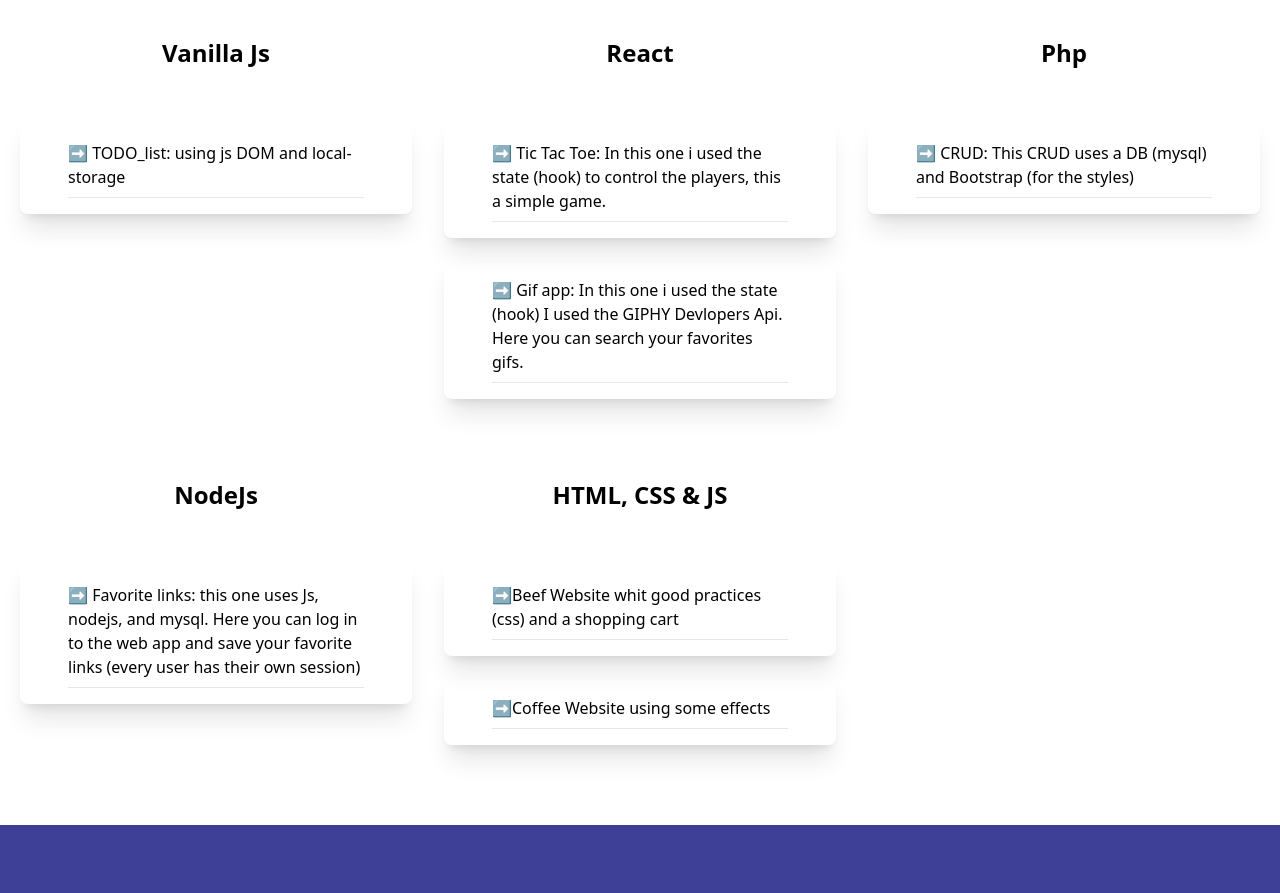
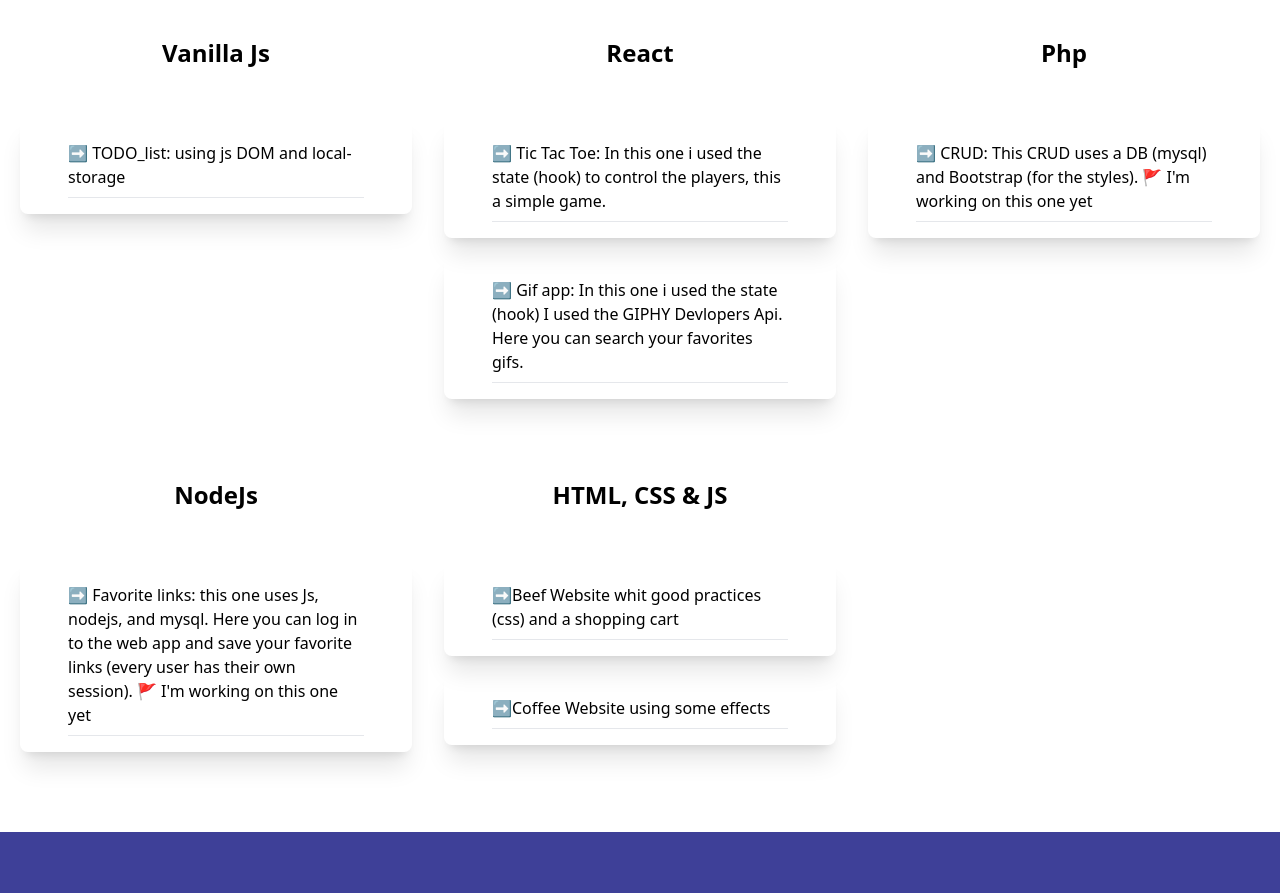
Before and after one commit to joshArfDev/portfolio-react, a React (Create React App) app: page / in a window 1280 px wide. Shown: the part 2480-3373 px from the top of the page. Built offline with nearby package versions, Linux system fonts and the light colour scheme.

Commit message:
updating status

```diff
--- a/src/components/Portfolio.jsx
+++ b/src/components/Portfolio.jsx
@@ -45,14 +45,14 @@ const Portfolio = () => {
         <div>
           <h2 className="font-bold text-2xl text-center py-8"> Php</h2>
           <a href="/" className="w-full shadow-xl flex flex-col p-4 my-4 rounded-lg hover:scale-105 duration-300">
-            <p className="py-2 border-b mx-8 "> ➡️ CRUD: This CRUD uses a DB (mysql) and Bootstrap (for the styles) </p>
+            <p className="py-2 border-b mx-8 "> ➡️ CRUD: This CRUD uses a DB (mysql) and Bootstrap (for the styles). 🚩 I'm working on this one yet </p>
           </a>
         </div>
 
         <div>
           <h2 className="font-bold text-2xl text-center py-8 "> NodeJs</h2>
           <a href="/" className="w-full shadow-xl flex flex-col p-4 my-4 rounded-lg hover:scale-105 duration-300">
-            <p className="py-2 border-b mx-8 "> ➡️ Favorite links: this one uses Js, nodejs, and mysql. Here you can log in to the web app and save your favorite links (every user has their own session) </p>
+            <p className="py-2 border-b mx-8 "> ➡️ Favorite links: this one uses Js, nodejs, and mysql. Here you can log in to the web app and save your favorite links (every user has their own session). 🚩  I'm working on this one yet </p>
           </a>
         </div>
 
```
Also changed, not shown: 13 other files (tests, documents, lock files or other folders).
